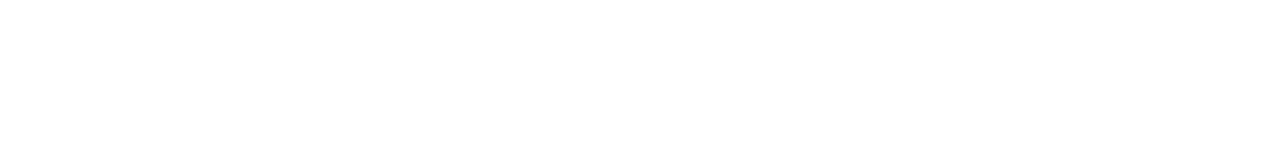
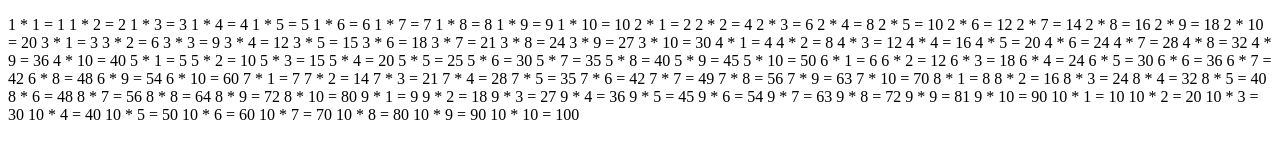
Before and after one commit to BohdanDiachenko/jshillelcourse, a plain HTML site: page index.html in a window 1280 px wide. Drawn offline with Linux system fonts and the light colour scheme.

Commit message:
version 2.2

```diff
--- a/index.html
+++ b/index.html
@@ -7,6 +7,7 @@
     <title>Document</title>
 </head>
 <body>
+    <p id="out"></p>
     <script src="./index.js"></script>
 </body>
 </html>
--- a/index.js
+++ b/index.js
@@ -1,101 +1,36 @@
+// - Вивести на сторінку в один рядок через кому числа від 10 до 20
+
+// let out = document.getElementById('out')
+// let result = '';
+// for (let i = 10; i <= 20; i++){
+//     result =  `${result + i}, `;
+// }
+// out.innerHTML = result
 
 
-// let arithmeticOperations = prompt('що ви хочете зробити(add, sub, mult, div)?');
-// let result;
-// if(arithmeticOperations === 'add' || arithmeticOperations === 'sub' || arithmeticOperations === 'mult' || arithmeticOperations === 'div'){
-//     let oneNumber = +(prompt('введіть перше число'));
-//     let twoNumber = +(prompt('введіть друге число'));
-//     if(arithmeticOperations === 'add'){
-//         arithmeticOperations = '+';
-//         result = oneNumber + twoNumber;
-//     };
-//     if (arithmeticOperations === 'sub'){
-//         arithmeticOperations = '-';
-//         result = oneNumber - twoNumber;
-//     };
-//     if (arithmeticOperations === 'mult'){
-//         arithmeticOperations = '*';
-//         result = oneNumber * twoNumber;
-//     };
-//     if (arithmeticOperations === 'div'){
-//         arithmeticOperations = '/';
-//         result = oneNumber / twoNumber;
-//     };
-//     alert(`${oneNumber} ${arithmeticOperations} ${twoNumber} = ${result}`);
-// }
-// else {
-//     alert('читай умову');
+// - Вивести квадрати чисел від 10 до 20
+
+// let out = document.getElementById('out')
+// let result = '';
+// for (let i = 10; i <= 20; i++){
+//     result +=  `${i ** 2}, `;
+//     out.innerHTML = result
 // };
 
 
 
-// let arithmeticOperations;
-// let oneNumber;
-// let twoNumber
-// switch (arithmeticOperations = prompt('що ви хочете зробити(add, sub, mult, div)?')) {
-
-//     case a = "add":
-//         oneNumber = +(prompt('введіть перше число'));
-//         twoNumber = +(prompt('введіть друге число'));
-//         alert(`${oneNumber} + ${twoNumber} = ${oneNumber + twoNumber}`);
-//         break;
-
-//     case "sub":
-//         oneNumber = +(prompt('введіть перше число'));
-//         twoNumber = +(prompt('введіть друге число'));
-//         alert(`${oneNumber} - ${twoNumber} = ${oneNumber - twoNumber}`);
-//         break;
-
-//     case "mult":
-//         oneNumber = +(prompt('введіть перше число'));
-//         twoNumber = +(prompt('введіть друге число'));
-//         alert(`${oneNumber} * ${twoNumber} = ${oneNumber * twoNumber}`);;
-//         break;
-
-//     case "div":
-//         oneNumber = +(prompt('введіть перше число'));
-//         twoNumber = +(prompt('введіть друге число'));
-//         alert(`${oneNumber} / ${twoNumber} = ${oneNumber / twoNumber}`);;
-//         break;
-
-//     default:
-//         alert("Читай умову!");
-//         break;
-// };
-
-// let firstNumber = +prompt('введіть перше число');
-// let secondNumber = +prompt('введіть друге число');
-// let add = `${firstNumber}+${secondNumber} = ${firstNumber + secondNumber}`;
-// let sub = `${firstNumber}-${secondNumber} = ${firstNumber - secondNumber}`;
-// let mult = `${firstNumber}*${secondNumber} = ${firstNumber * secondNumber}`;
-// let div = `${firstNumber}/${secondNumber} = ${firstNumber / secondNumber}`;
-// let resolt = `Ваш результат:\n${add}\n${sub}\n${mult}\n${div}`;
-// alert(resolt);
-
-
-//homework2/1
-
-// let surName = prompt ('Enter your last name');
-
-// let firstName = prompt('Enter your firs name');
-
-// let patronymic = prompt('Enter your middle name');
-
-// let greeting = 'good morning ' + surName + ' ' + firstName + ' ' + patronymic;
-// // let greeting = `Good Morning ${surName} ${firstName} ${patronymic}`;
-
-
-// alert(greeting);
+// - Вивести таблицю множення на 7
 
 
 
-
-// HomeWork2/2
-
-// let number =  92358;
-// let string = String(number);
-// let newString = '';
-// for(i = 0; i < string.length ; i++){
-//     newString += `${string[i]} `;
-// };
-// console.log(newString);
+let nomber = 10;
+let indent = '';
+for (let x = 1; x <= nomber; x++) {
+    for (let y = 1; y <= nomber; y++) {
+        if (y <= nomber) {
+            document.write(`${x} * ${y} = ${x*y} \n`)
+            // console.log (x  + '*' + y + '=' +  x*y + '\n')
+        }
+    }
+    console.log(indent);
+}
```
